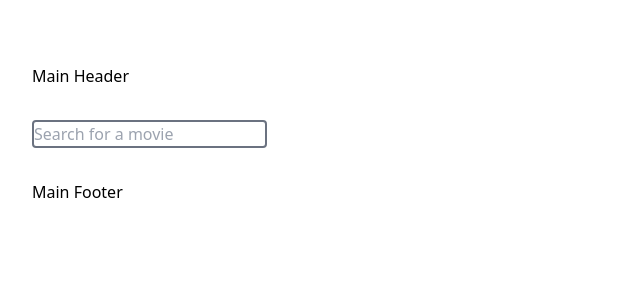
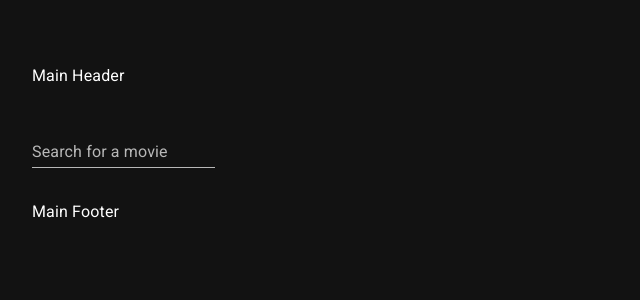
Before and after one commit to marc3lsk/cr-movies, a React (Vite) app: page / in a window 1280 px wide. Shown: the top 300 px of the page, without its empty margins (0-640 px from the left). Built offline with nearby package versions, Linux system fonts and the light colour scheme.

Commit message:
material ui

```diff
--- a/package.json
+++ b/package.json
@@ -12,6 +12,11 @@
     "preview": "vite preview"
   },
   "dependencies": {
+    "@emotion/react": "^11.11.4",
+    "@emotion/styled": "^11.11.5",
+    "@fontsource/roboto": "^5.0.13",
+    "@mui/icons-material": "^5.15.15",
+    "@mui/material": "^5.15.15",
     "@tanstack/react-query": "^5.32.0",
     "react": "^18.2.0",
     "react-dom": "^18.2.0",
--- a/src/main.tsx
+++ b/src/main.tsx
@@ -2,9 +2,18 @@ import React, { lazy, Suspense } from "react";
 import ReactDOM from "react-dom/client";
 import { createBrowserRouter, RouterProvider } from "react-router-dom";
 import { QueryClient, QueryClientProvider } from "@tanstack/react-query";
+
+import { ThemeProvider } from "@emotion/react";
+import { createTheme, CssBaseline } from "@mui/material";
+
 import MainLayout from "./layout/main-layout.tsx";
 import Loading from "./layout/loading.tsx";
 import "./index.css";
+
+import "@fontsource/roboto/300.css";
+import "@fontsource/roboto/400.css";
+import "@fontsource/roboto/500.css";
+import "@fontsource/roboto/700.css";
 
 const SearchMovies = lazy(() => import("./pages/movies/search.tsx"));
 
@@ -28,10 +37,19 @@ const router = createBrowserRouter([
 
 const queryClient = new QueryClient();
 
+const darkTheme = createTheme({
+  palette: {
+    mode: "dark",
+  },
+});
+
 ReactDOM.createRoot(document.getElementById("root")!).render(
   <React.StrictMode>
-    <QueryClientProvider client={queryClient}>
-      <RouterProvider router={router} />
-    </QueryClientProvider>
+    <ThemeProvider theme={darkTheme}>
+      <CssBaseline />
+      <QueryClientProvider client={queryClient}>
+        <RouterProvider router={router} />
+      </QueryClientProvider>
+    </ThemeProvider>
   </React.StrictMode>,
 );
--- a/src/pages/movies/search.tsx
+++ b/src/pages/movies/search.tsx
@@ -2,6 +2,7 @@ import { useInfiniteQuery } from "@tanstack/react-query";
 import { useState, useMemo } from "react";
 import { useDebouncedCallback } from "use-debounce";
 import { Link, useLocation, useSearchParams } from "react-router-dom";
+import { TextField } from "@mui/material";
 
 const searchMovies = async ({ pageParam = 1, query = "" }) => {
   const response = await fetch(
@@ -100,14 +101,18 @@ export default function Search() {
           setSearchParams({ query });
         }}
       >
-        <input
-          type="text"
-          onChange={(e) => (
-            setQuery(e.target.value), debounced(e.target.value)
-          )}
-          value={query}
-          placeholder="Search for a movie"
-          className="border-2 border-gray-500 rounded"
+        <TextField
+          label="Search for a movie"
+          variant="standard"
+          onChange={(e) => {
+            setQuery(e.target.value);
+            debounced(e.target.value);
+          }}
+        />
+        <button
+          type="submit"
+          className="hidden"
+          title="to make submit work with enter key"
         />
       </form>
       <h1>{searchQuery}</h1>
```
Also changed, not shown: 1 other file (tests, documents, lock files or other folders).
